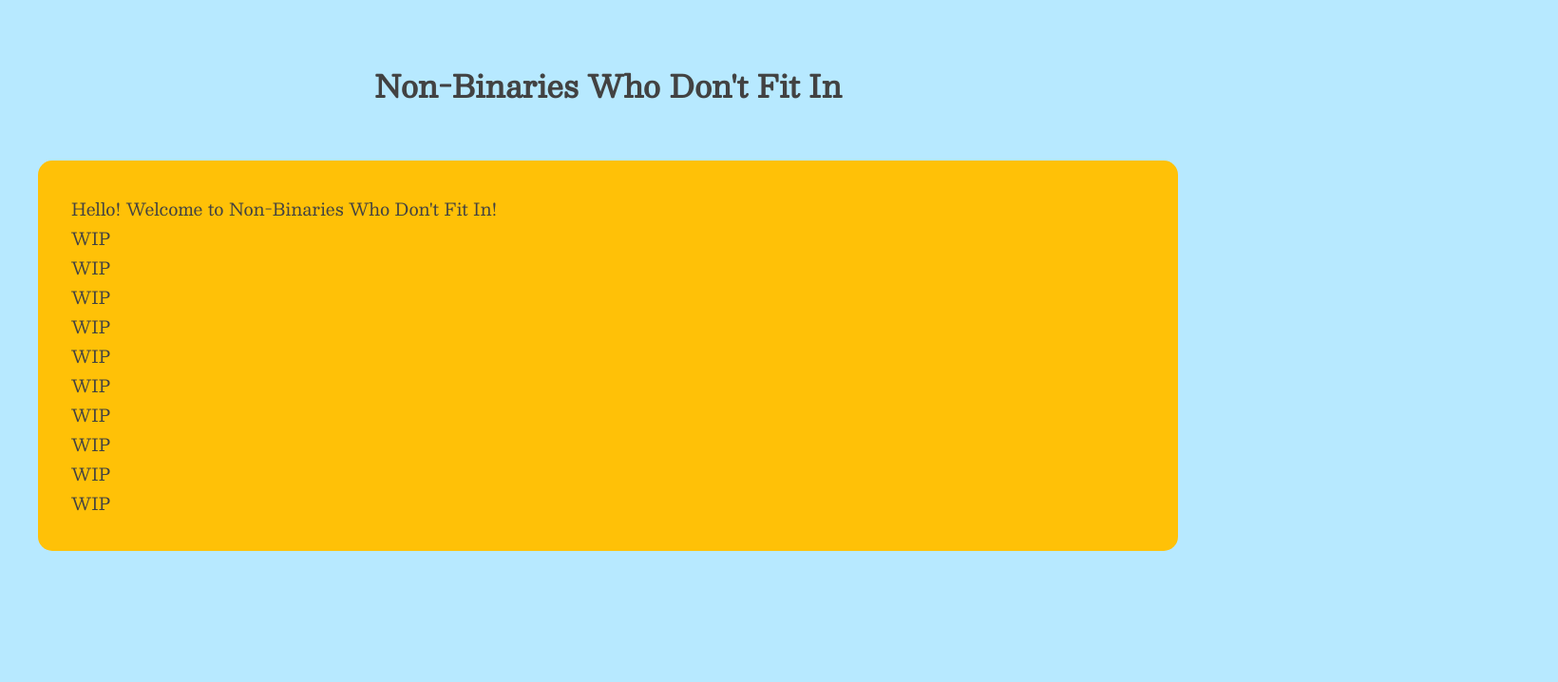
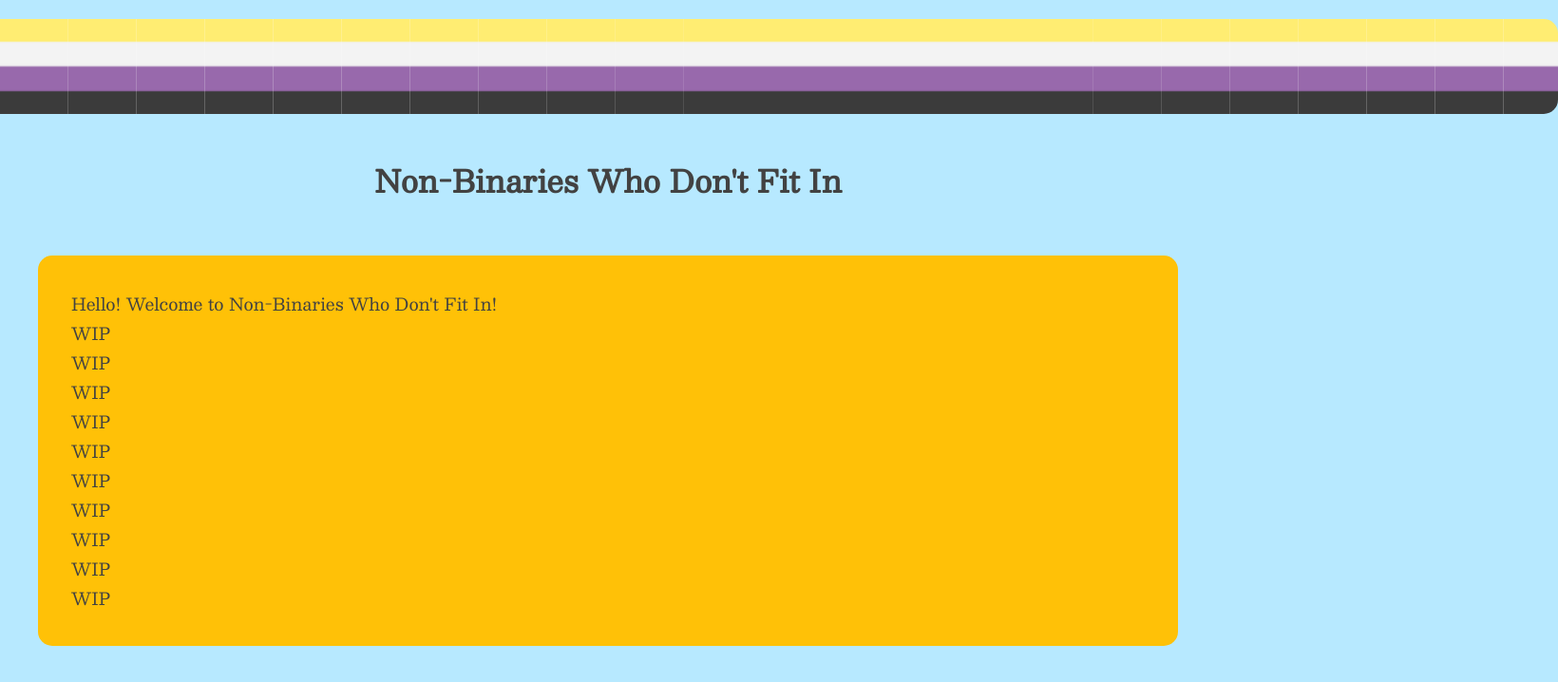
Before and after one commit to PurpleZen/purplezen.github.io, a plain HTML site: page docs/nwdfi/index.html in a window 1280 px wide. Shown: the whole page at 95% size, 1640 px wide, since content can reach past the window. Drawn offline with nearby package versions, Linux system fonts and the light colour scheme.

Commit message:
Update index.html

```diff
--- a/docs/nwdfi/index.html
+++ b/docs/nwdfi/index.html
@@ -14,7 +14,7 @@
   <body>
 
     <div class="header">
-      <img href="assets/enbybanner.png">
+      <img src="assets/enbybanner.png">
       <h4>Non-Binaries Who Don't Fit In</h4>
     </div>
 
```
